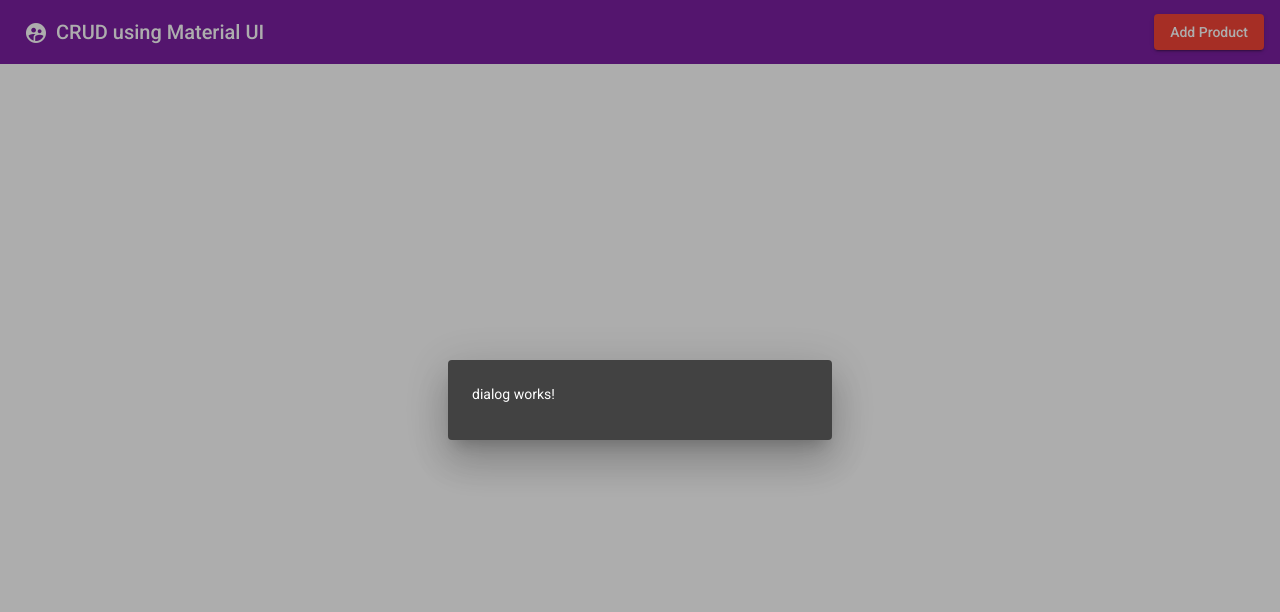
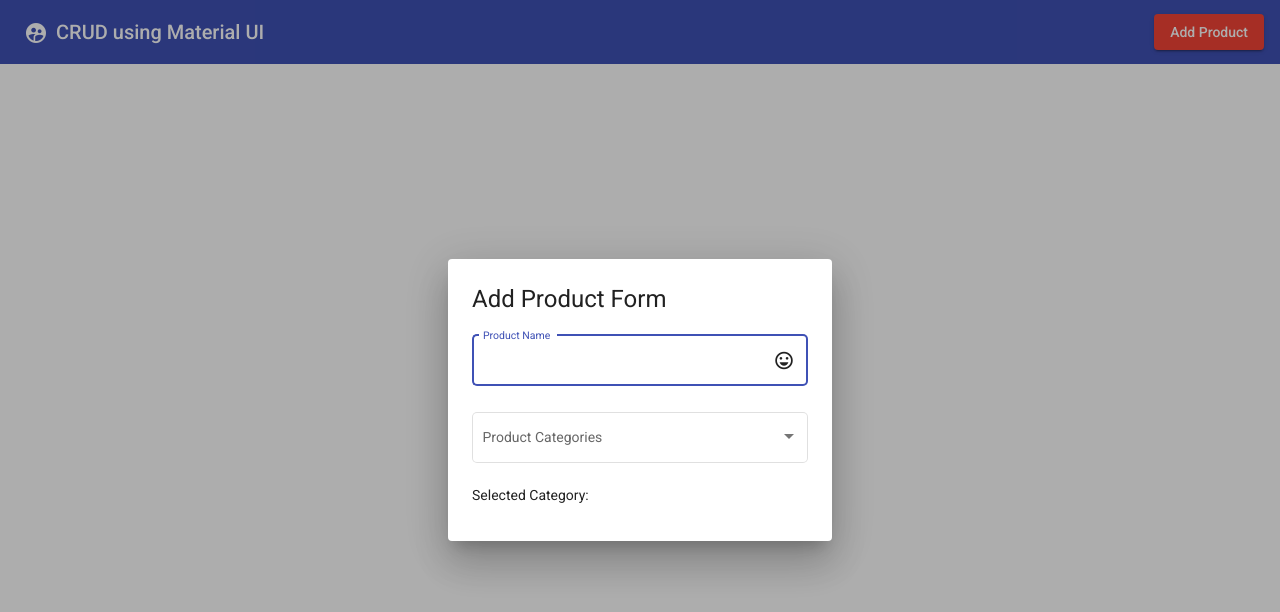
Before and after one commit to pwn-mm/Angular-reactive-form, an Angular app: page / in a window 1280 px wide. Both pictures are taken after a click on the button "Add Product". Shown: the top 612 px of the page. Built offline with nearby package versions, Linux system fonts and the light colour scheme.

Commit message:
Form integrate | input & Select done | Errors fixed | README.md updated

```diff
--- a/angular.json
+++ b/angular.json
@@ -28,7 +28,7 @@
               "src/assets"
             ],
             "styles": [
-              "./node_modules/@angular/material/prebuilt-themes/purple-green.css",
+              "./node_modules/@angular/material/prebuilt-themes/indigo-pink.css",
               "src/styles.scss"
             ],
             "scripts": []
@@ -97,7 +97,7 @@
               "src/assets"
             ],
             "styles": [
-              "./node_modules/@angular/material/prebuilt-themes/purple-green.css",
+              "./node_modules/@angular/material/prebuilt-themes/indigo-pink.css",
               "src/styles.scss"
             ],
             "scripts": []
--- a/src/app/app.component.ts
+++ b/src/app/app.component.ts
@@ -11,7 +11,6 @@ export class AppComponent {
   title = 'Angular13Crud';
 
   constructor(private dialog: MatDialog) { }
-
   openDialog() {
     this.dialog.open(DialogComponent, {
       width: '30%'
--- a/src/app/dialog/dialog.component.html
+++ b/src/app/dialog/dialog.component.html
@@ -1 +1,22 @@
-<p>dialog works!</p>
+<h1 mat-dialog-title>Add Product Form</h1>
+<mat-dialog-content>
+    <mat-form-field appearance="outline">
+        <mat-label>Product Name</mat-label>
+        <input matInput placeholder="Placeholder">
+        <mat-icon matSuffix>sentiment_very_satisfied</mat-icon>
+    </mat-form-field>
+    <mat-form-field appearance="outline">
+        <mat-label>Product Categories</mat-label>
+        <mat-select [(ngModel)]="selectedValue" name="food">
+            <mat-option *ngFor="let cat of foods" [value]="cat.value">
+              {{cat.viewValue}}
+            </mat-option>
+          </mat-select>
+    </mat-form-field>
+    <p> Selected Category: {{selectedValue}} </p>
+    <!-- <mat-form-field appearance="outline">
+        <mat-label>Product Name</mat-label>
+        <input matInput placeholder="Placeholder">
+        <mat-icon matSuffix>sentiment_very_satisfied</mat-icon>
+    </mat-form-field> -->
+</mat-dialog-content>
--- a/src/app/dialog/dialog.component.scss
+++ b/src/app/dialog/dialog.component.scss
@@ -0,0 +1,3 @@
+mat-form-field {
+  width: 100%;
+}
--- a/src/app/dialog/dialog.component.ts
+++ b/src/app/dialog/dialog.component.ts
@@ -1,4 +1,9 @@
 import { Component, OnInit } from '@angular/core';
+
+interface Category {
+  value: string;
+  viewValue: string;
+}
 
 @Component({
   selector: 'app-dialog',
@@ -7,6 +12,15 @@ import { Component, OnInit } from '@angular/core';
 })
 export class DialogComponent implements OnInit {
 
+  selectedValue: string;
+
+  // dummies
+  foods: Category[] = [
+    { value: 'steak-0', viewValue: 'Steak' },
+    { value: 'pizza-1', viewValue: 'Pizza' },
+    { value: 'tacos-2', viewValue: 'Tacos' },
+  ];
+
   constructor() { }
 
   ngOnInit(): void {
--- a/tsconfig.json
+++ b/tsconfig.json
@@ -5,7 +5,8 @@
     "baseUrl": "./",
     "outDir": "./dist/out-tsc",
     "forceConsistentCasingInFileNames": true,
-    "strict": true,
+    "strict": false,
+    // "strictPropertyInitialization":false,
     "noImplicitOverride": true,
     "noPropertyAccessFromIndexSignature": true,
     "noImplicitReturns": true,
```
Also changed, not shown: src/app/app.module.ts (+10 -2 lines), 1 other file (tests, documents, lock files or other folders).
